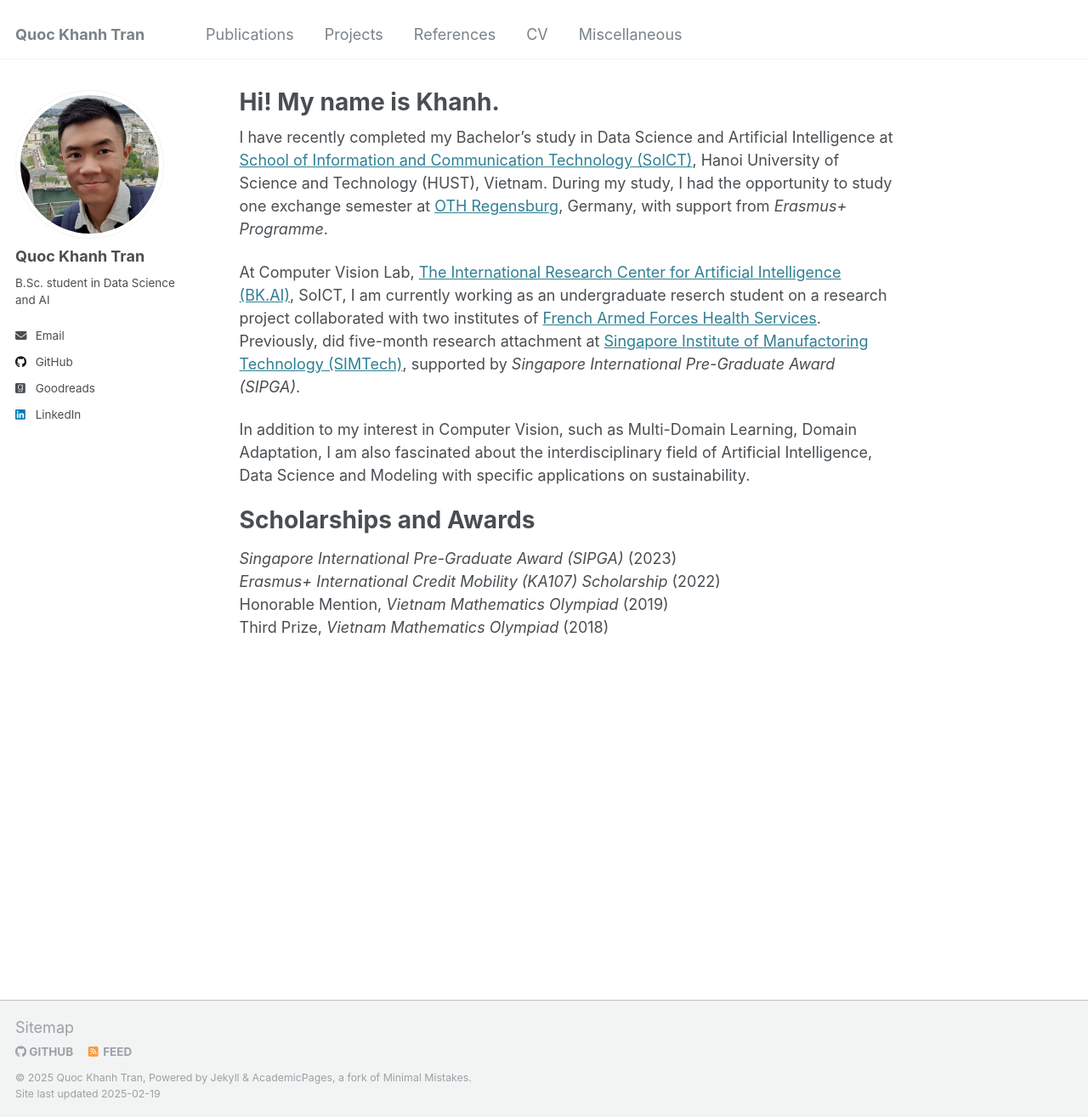
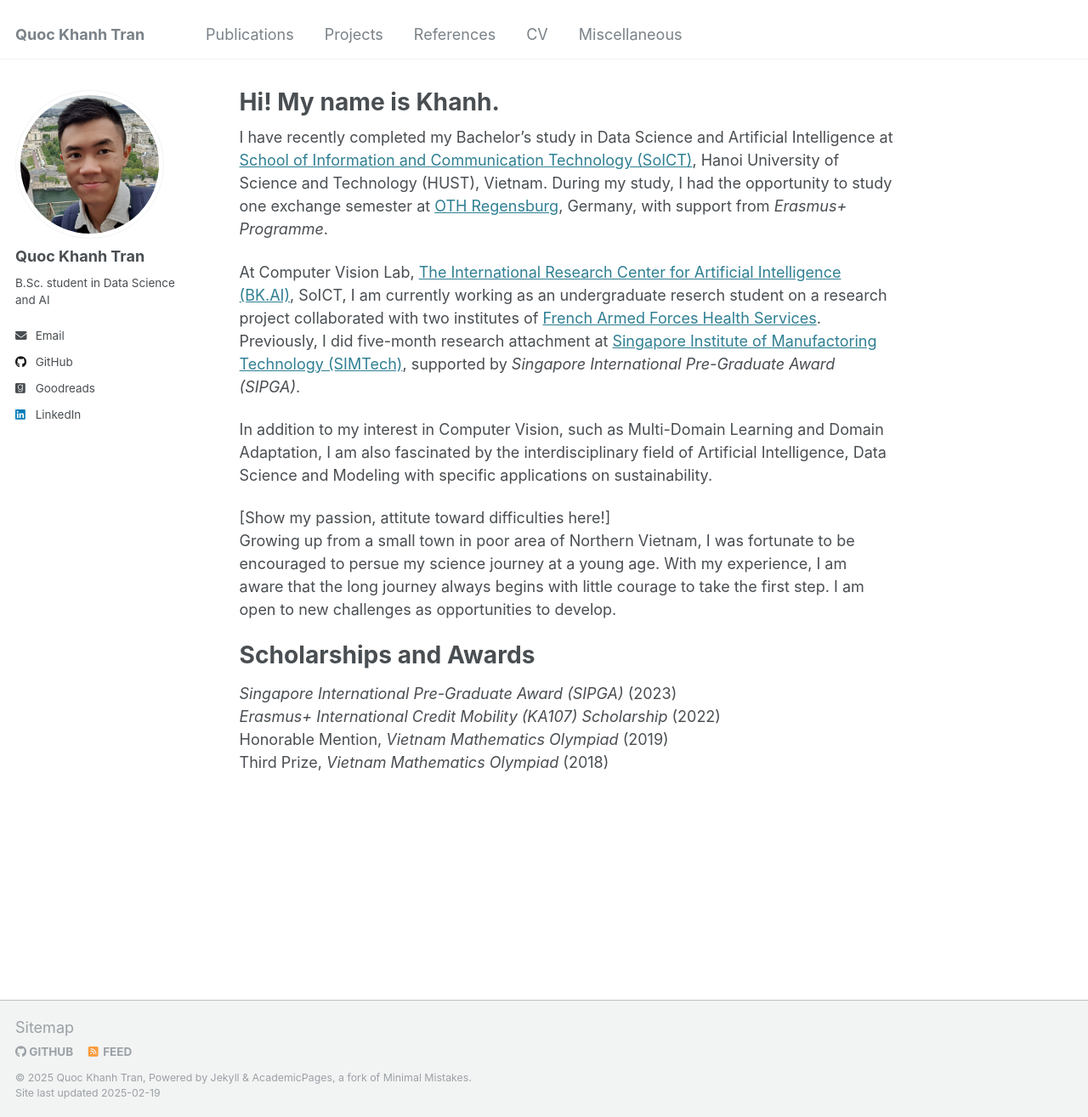
Before and after one commit to khanhtrq/khanhtrq.github.io, a Jekyll site: the page built from _pages/about.md, in a window 1280 px wide and 1315 px high. Shown: the whole window at 85% size. Built offline with Jekyll 4.4.1, drawn with Linux system fonts in a browser that asks for light colours.

Commit message:
update about

```diff
--- a/_pages/about.md
+++ b/_pages/about.md
@@ -9,9 +9,13 @@ redirect_from:
 
 I have recently completed my Bachelor's study in Data Science and Artificial Intelligence at [School of Information and Communication Technology (SoICT)](https://soict.hust.edu.vn/en/), Hanoi University of Science and Technology (HUST), Vietnam. During my study, I had the opportunity to study one exchange semester at [OTH Regensburg](https://www.oth-regensburg.de/en/), Germany, with support from *Erasmus+ Programme*.
 
-At Computer Vision Lab, [The International Research Center for Artificial Intelligence (BK.AI)](https://bkai.ai/), SoICT, I am currently working as an undergraduate reserch student on a research project collaborated with two institutes of [French Armed Forces Health Services](https://www.defense.gouv.fr/sante). Previously, did five-month research attachment at [Singapore Institute of Manufactoring Technology (SIMTech)](https://www.a-star.edu.sg/simtech), supported by *Singapore International Pre-Graduate Award (SIPGA)*.
+At Computer Vision Lab, [The International Research Center for Artificial Intelligence (BK.AI)](https://bkai.ai/), SoICT, I am currently working as an undergraduate reserch student on a research project collaborated with two institutes of [French Armed Forces Health Services](https://www.defense.gouv.fr/sante). Previously, I did five-month research attachment at [Singapore Institute of Manufactoring Technology (SIMTech)](https://www.a-star.edu.sg/simtech), supported by *Singapore International Pre-Graduate Award (SIPGA)*.
 
-In addition to my interest in Computer Vision, such as Multi-Domain Learning, Domain Adaptation, I am also fascinated about the interdisciplinary field of Artificial Intelligence, Data Science and Modeling with specific applications on sustainability.
+In addition to my interest in Computer Vision, such as Multi-Domain Learning and Domain Adaptation, I am also fascinated by the interdisciplinary field of Artificial Intelligence, Data Science and Modeling with specific applications on sustainability.
+
+
+[Show my passion, attitute toward difficulties here!]
+Growing up from a small town in poor area of Northern Vietnam, I was fortunate to be encouraged to persue my science journey at a young age. With my experience, I am aware that the long journey always begins with little courage to take the first step. I am open to new challenges as opportunities to develop.
 
 Scholarships and Awards
 ======
```
